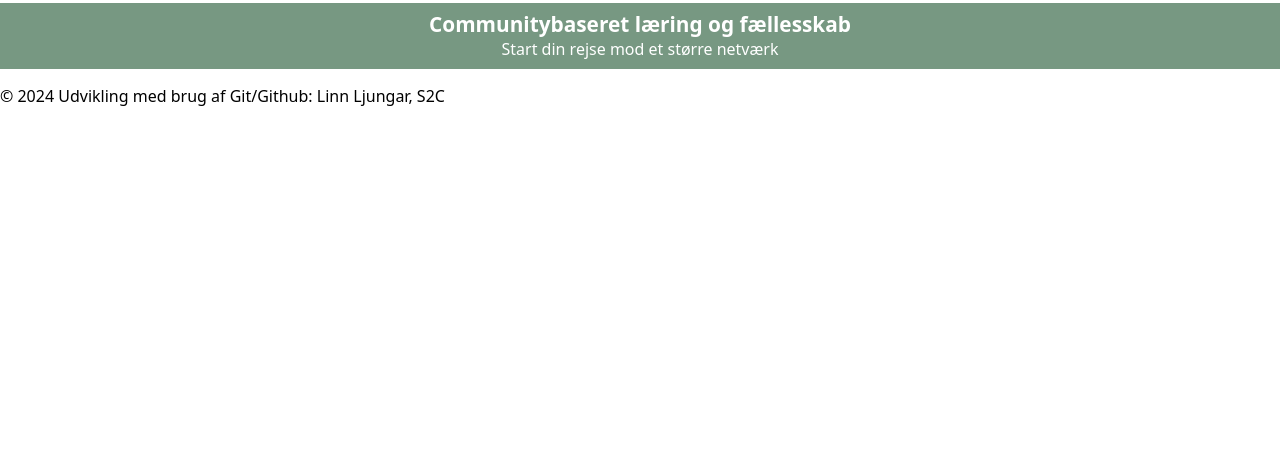
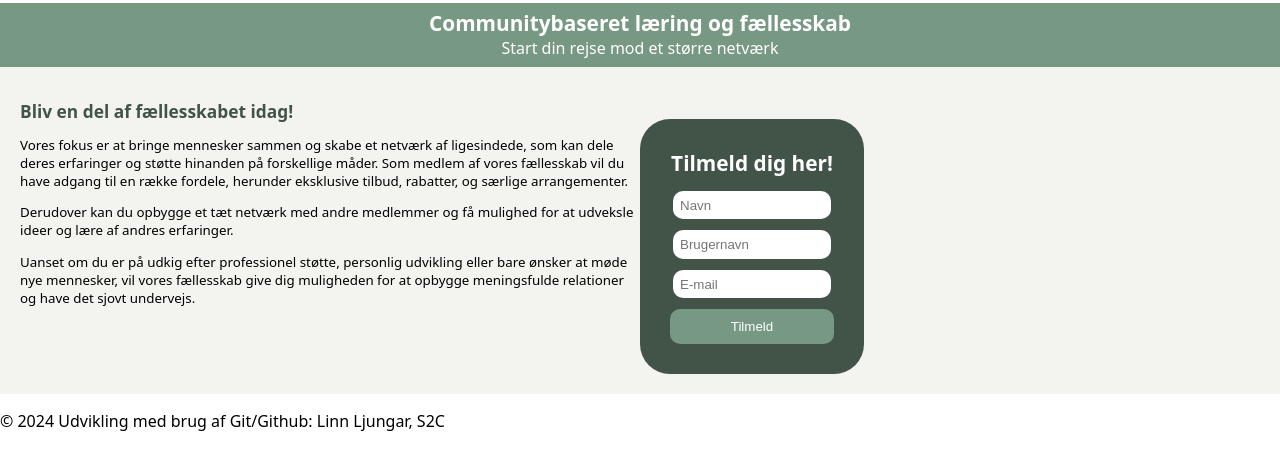
Before and after one commit to LLjungar/Udvikling-med-brug-af-Git-GitHub, a plain HTML site: page index.html in a window 1280 px wide. Shown: the part 297-766 px from the top of the page. Drawn offline with Linux system fonts and the light colour scheme.

Commit message:
Det farvede felt i main er done-ish

```diff
--- a/index.html
+++ b/index.html
@@ -25,7 +25,30 @@
             <h1>Communitybaseret læring og fællesskab</h1>
             <h2>Start din rejse mod et større netværk</h2>
         </div>
-        </main>
+        <div class="light-background">
+        <div class="text-content">
+            <h1>Bliv en del af fællesskabet idag!</h1>
+            <p>Vores fokus er at bringe mennesker sammen og skabe et netværk af ligesindede, som kan dele deres erfaringer og støtte hinanden på forskellige måder. Som medlem af vores fællesskab vil du have adgang til en række fordele, herunder eksklusive tilbud, rabatter, og særlige arrangementer.
+            <p>Derudover kan du opbygge et tæt netværk med andre medlemmer og få mulighed for at udveksle ideer og lære af andres erfaringer.</p>
+            Uanset om du er på udkig efter professionel støtte, personlig udvikling eller bare ønsker at møde nye mennesker, vil vores fællesskab give dig muligheden for at opbygge meningsfulde relationer og have det sjovt undervejs.</p>
+        </div>
+        <div class="form-container">
+            <form>
+                <h1>Tilmeld dig her!</h1>
+                <div class="form-group">
+                    <input type="text" placeholder="Navn" required>
+                </div>
+                <div class="form-group">
+                    <input type="text" placeholder="Brugernavn" required>
+                </div>
+                <div class="form-group">
+                    <input type="email" placeholder="E-mail" required>
+                </div>
+                <button type="submit">Tilmeld</button>
+            </form>
+        </div>
+    </div>
+    </main>
 
     </main>
 
--- a/style.css
+++ b/style.css
@@ -50,16 +50,17 @@ h2 {
     font-size: xx-large;
 }
 
+/* Styler billede*/
 .banner img {
-    width: 100%; /* Gør billedet fuld bredde */
-    height: 6cm; /* Fast højde på ca. 6 cm */
-    object-fit: cover; /* Sikrer at billedet dækker området uden at miste proportioner */
+    width: 100%;
+    height: 6cm;
+    object-fit: cover;
 }
-
+/*kan ikke lige se hvorfor der er mellemrum her... Men det er der så*/
+/*styler overskrift. Kan ikke finde ud af om den skal være i header eller main. Hermed sub-header*/
 .sub-header {
-    background-color: #779882; /* Din specifikke grønne farve */
-    padding: 1px; /* Tilføjer lidt plads omkring teksten */
-    text-align: center; /* Centrerer teksten */
+    background-color: #779882;
+    text-align: center;
 }
 
 .sub-header h1 {
@@ -68,7 +69,74 @@ h2 {
     padding-top: 0.3em;
 }
 .sub-header h2 {
-    color: #FFFFFF; /* Hvid tekst, juster efter behov */
-    margin: 0; /* Fjerner standardmargen */
-    padding-bottom: 0.5em; /* Tilføjer lidt vertikal plads, juster efter behov */
+    color: #FFFFFF;
+    margin: 0;
+    padding-bottom: 0.5em;
 }
+
+/*her starter delen med den lyse baggrund*/
+.light-background {
+    background-color: #F3F4EF;
+    display: flex;
+    flex-direction: row;
+    align-items: flex-start;
+    padding: 20px;
+}
+
+
+/* Nu får de bare lige meget plads, det bliver ved med at se forkert ud alligevel*/
+.text-content,
+.form-container {
+    width: 50%;
+}
+
+.text-content {
+    font-size:smaller;
+}
+
+.text-content h1 {
+    color: #425348;
+}
+
+.form-container {
+    max-width: 12em;
+    background-color: #425348;
+    border-radius: 30px;
+    padding: 1em;
+    margin-top: 2em;
+    display: flex;
+    flex-direction: column;
+    align-items: center;
+    color: #FFFFFF;
+    text-align: center;
+}
+
+.form-group {
+    margin-bottom: 0.7em;
+    margin-left: 1em;
+    margin-right: 1em;
+}
+
+.form-group input {
+    width: 90%;
+    padding: 0.5em;
+    border-radius: 10px;
+    border: none;
+    outline: none;
+}
+
+button {
+    width: 85%;
+    background-color: #779882;
+    color: #FFFFFF;
+    padding: 10px 0;
+    border: none;
+    border-radius: 10px;
+    cursor: pointer;
+    text-align: center;
+    margin-bottom: 1em;
+}
+
+button:hover {
+    background-color: #5f756b;
+}
```
